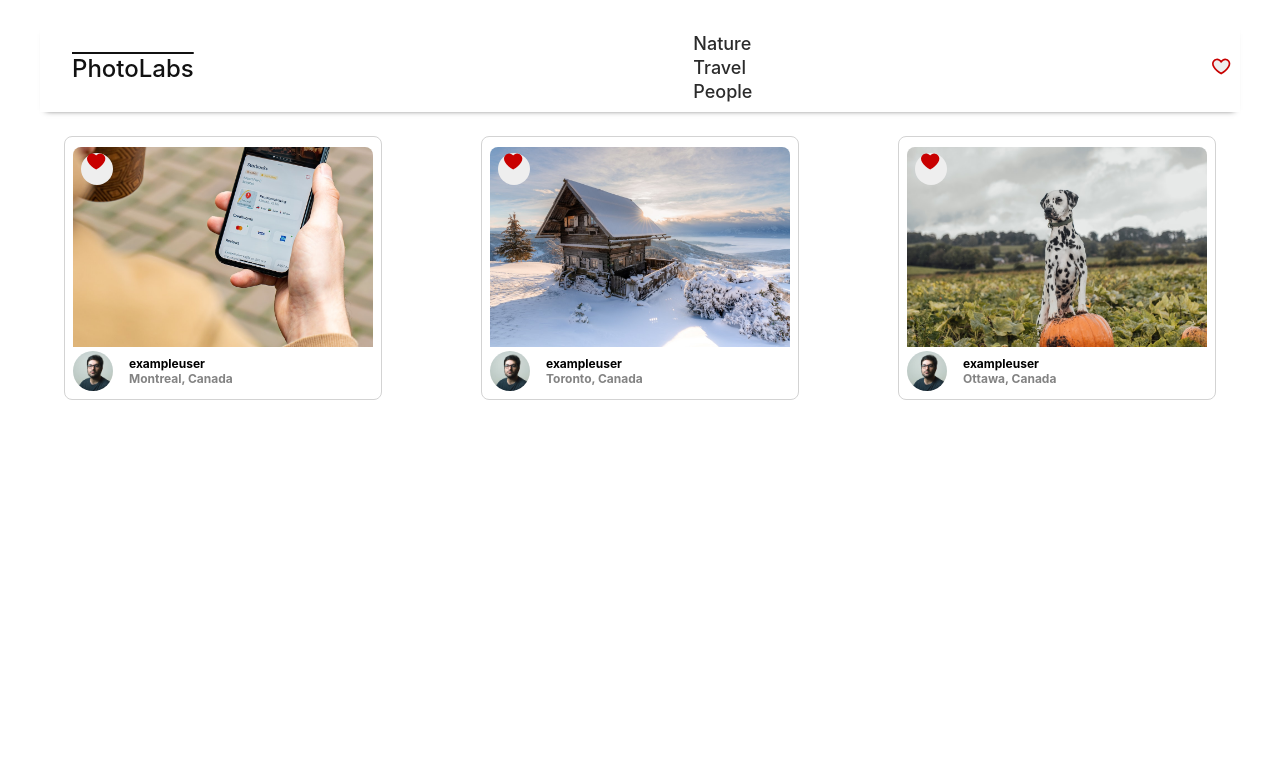
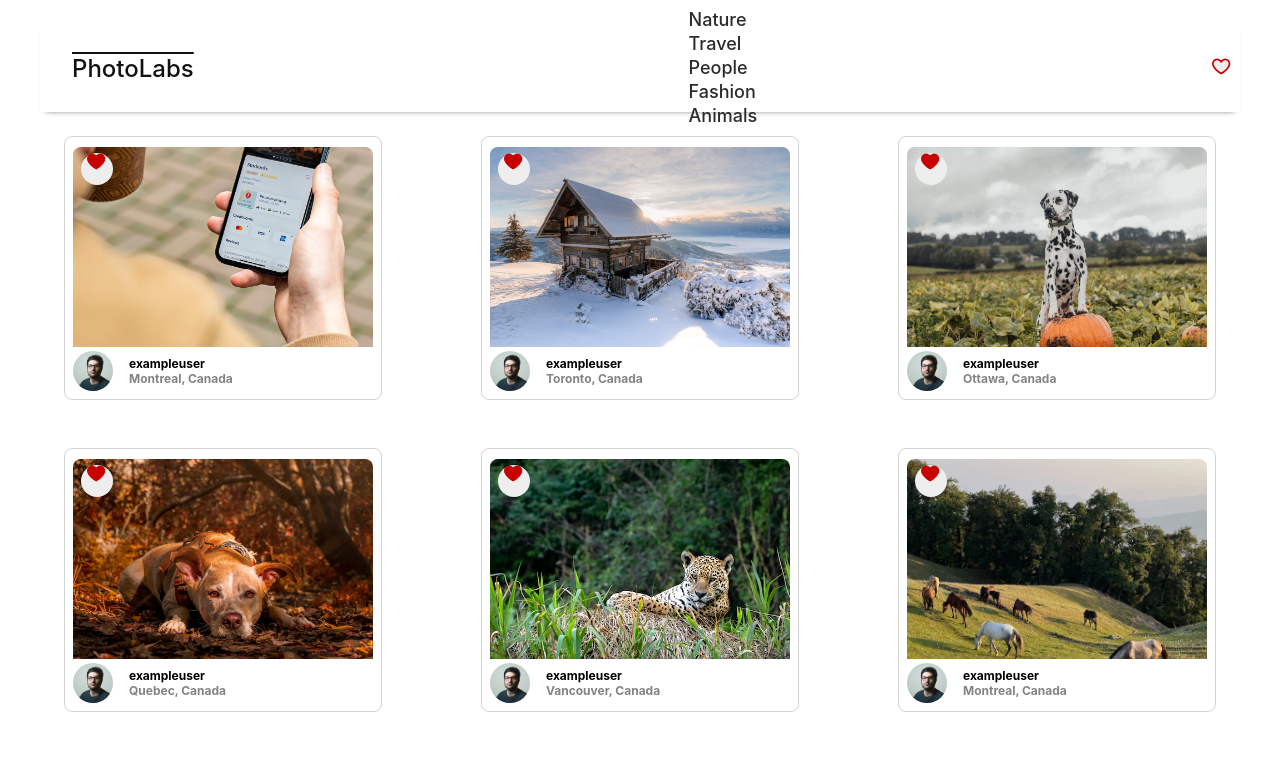
Before and after one commit to nawarani/photolabs, a React (Vite) app in the folder frontend/: page / in a window 1280 px wide. Shown: the top 758 px of the page. Built offline with nearby package versions, Linux system fonts and the light colour scheme; the HTML template or start-up script is replaced by a standard one.

Commit message:
mock data added

```diff
--- a/frontend/src/components/PhotoList.jsx
+++ b/frontend/src/components/PhotoList.jsx
@@ -1,60 +1,62 @@
 import "../styles/PhotoList.scss";
 import PhotoListItem from './PhotoListItem';
-const sampleDataForPhotoList = [
-  {
-    id: 1,
-    location: {
-      city: "Montreal",
-      country: "Canada",
-    },
-    urls: {
-      full: "/Image-1-Full.jpeg",
-      regular: "/Image-1-Regular.jpeg",
-    },
-    user: {
-      username: "exampleuser",
-      name: "Joe Example",
-      profile: "/profile-1.jpg",
-    },
-  },
-  {
-    id: 2,
-    location: {
-      city: "Toronto",
-      country: "Canada",
-    },
-    urls: {
-      full: "/Image-2-Full.jpeg",
-      regular: "/Image-2-Regular.jpeg",
-    },
-    user: {
-      username: "exampleuser",
-      name: "Joe Example",
-      profile: "/profile-1.jpg",
-    },
-  },
-  {
-    id: 3,
-    location: {
-      city: "Ottawa",
-      country: "Canada",
-    },
-    urls: {
-      full: "/Image-3-Full.jpeg",
-      regular: "/Image-3-Regular.jpeg",
-    },
-    user: {
-      username: "exampleuser",
-      name: "Joe Example",
-      profile: "/profile-1.jpg",
-    },
-  },
-];
+import Photos from "../mocks/photos";
+
+// const sampleDataForPhotoList = [
+//   {
+//     id: 1,
+//     location: {
+//       city: "Montreal",
+//       country: "Canada",
+//     },
+//     urls: {
+//       full: "/Image-1-Full.jpeg",
+//       regular: "/Image-1-Regular.jpeg",
+//     },
+//     user: {
+//       username: "exampleuser",
+//       name: "Joe Example",
+//       profile: "/profile-1.jpg",
+//     },
+//   },
+//   {
+//     id: 2,
+//     location: {
+//       city: "Toronto",
+//       country: "Canada",
+//     },
+//     urls: {
+//       full: "/Image-2-Full.jpeg",
+//       regular: "/Image-2-Regular.jpeg",
+//     },
+//     user: {
+//       username: "exampleuser",
+//       name: "Joe Example",
+//       profile: "/profile-1.jpg",
+//     },
+//   },
+//   {
+//     id: 3,
+//     location: {
+//       city: "Ottawa",
+//       country: "Canada",
+//     },
+//     urls: {
+//       full: "/Image-3-Full.jpeg",
+//       regular: "/Image-3-Regular.jpeg",
+//     },
+//     user: {
+//       username: "exampleuser",
+//       name: "Joe Example",
+//       profile: "/profile-1.jpg",
+//     },
+//   },
+// ];
 
 const PhotoList = () => {
   return (
     <ul className="photo-list">
-      {sampleDataForPhotoList.map(photo => (
+      {Photos.map(photo => (
         <PhotoListItem key={photo.id} photo={photo} />
       ))}
     </ul>
--- a/frontend/src/components/TopicList.jsx
+++ b/frontend/src/components/TopicList.jsx
@@ -1,29 +1,32 @@
 import "../styles/TopicList.scss";
 import TopicListItem from "./TopicListItem";
+import Topics from "../mocks/topics";
 
-const sampleDataForTopicList = [
-  {
-    id: 1,
-    slug: "topic-1",
-    title: "Nature",
-  },
-  {
-    id: 2,
-    slug: "topic-2",
-    title: "Travel",
-  },
-  {
-    id: 3,
-    slug: "topic-3",
-    title: "People",
-  },
-];
+const topics = Topics;
+
+// const sampleDataForTopicList = [
+//   {
+//     id: 1,
+//     slug: "topic-1",
+//     title: "Nature",
+//   },
+//   {
+//     id: 2,
+//     slug: "topic-2",
+//     title: "Travel",
+//   },
+//   {
+//     id: 3,
+//     slug: "topic-3",
+//     title: "People",
+//   },
+// ];
 
 const TopicList = () => {
   return (
     <div className="top-nav-bar__topic-list">
       <ul className="topic-list">
-        {sampleDataForTopicList.map(topic => (
+        {topics.map(topic => (
           <TopicListItem key={topic.id} topic={topic} />
         ))}
       </ul>
```
Also changed, not shown: frontend/src/App.jsx (+0 -19 lines).
